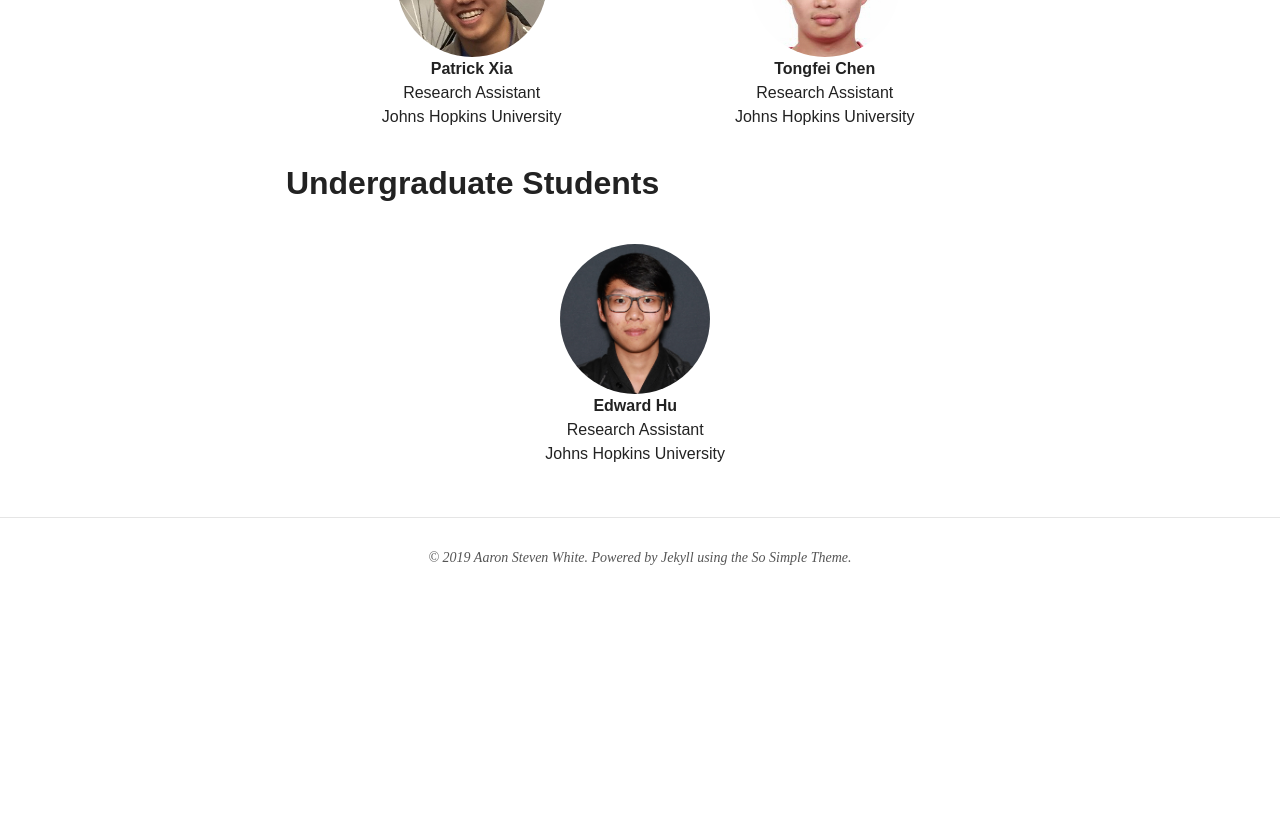
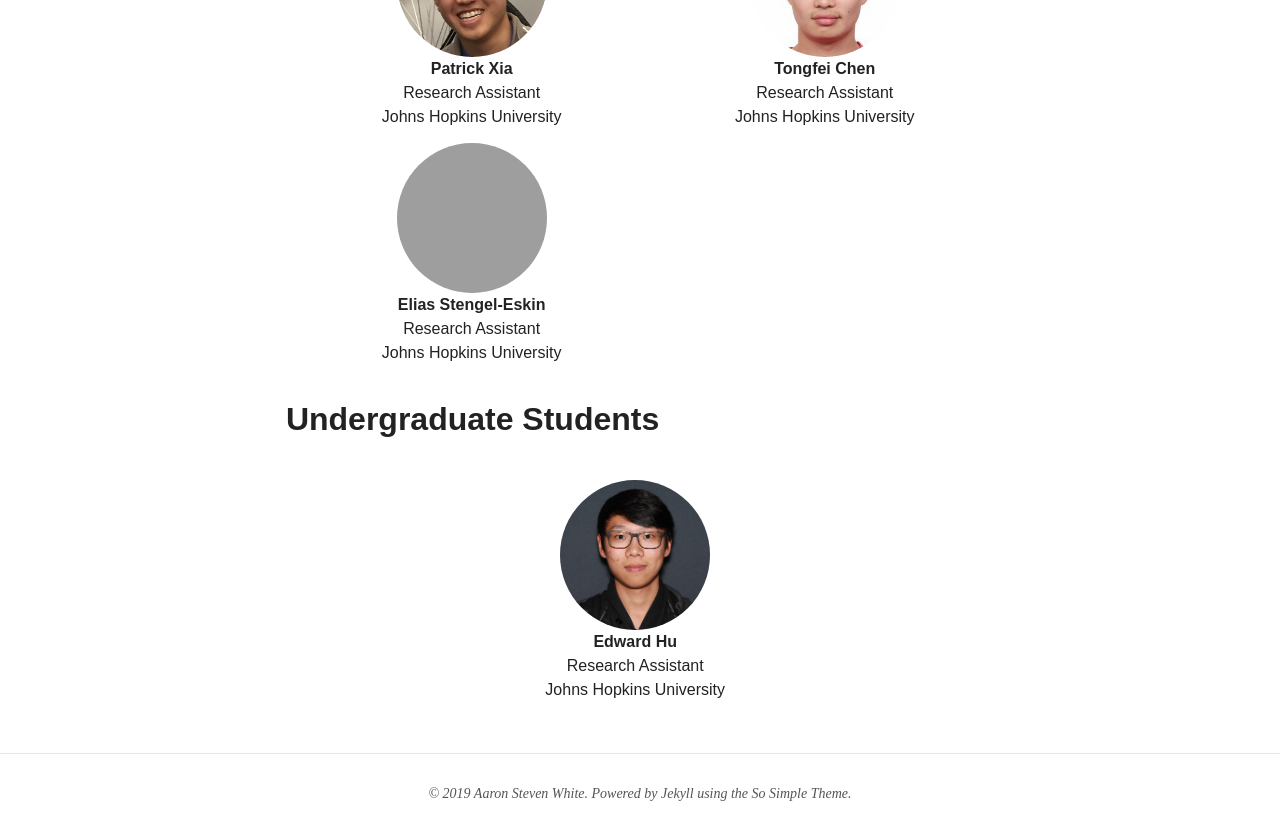
Before and after one commit to decompositional-semantics-initiative/decompositional-semantics-initiative.github.io, a Jekyll site: the page built from researchers/index.md, in a window 1280 px wide and 900 px high, scrolled down 2629 px. Shown: the top 840 px of the window. Built offline with Jekyll 4.4.1, drawn with Linux system fonts in a browser that asks for light colours; nearby versions of some CDN libraries; before the commit the page ends 3293 px from its top, so only the background shows below that.

Commit message:
adding self to researchers

```diff
--- a/_data/researchers.yml
+++ b/_data/researchers.yml
@@ -173,6 +173,15 @@ graduatestudents:
       projects:
         - parabank
 
+    esteng:
+      name: Elias Stengel-Eskin
+      role: Research Assistant
+      affiliation: Johns Hopkins University
+      website: http://www.esteng.github.io
+      email: elias@jhu.edu
+      projects:
+        - decomptoolkit
+
 undergraduatestudents:
   name: Undergraduate Students
   people:
```
Also changed, not shown: researchers/esteng.md (added, +6 -0 lines).
